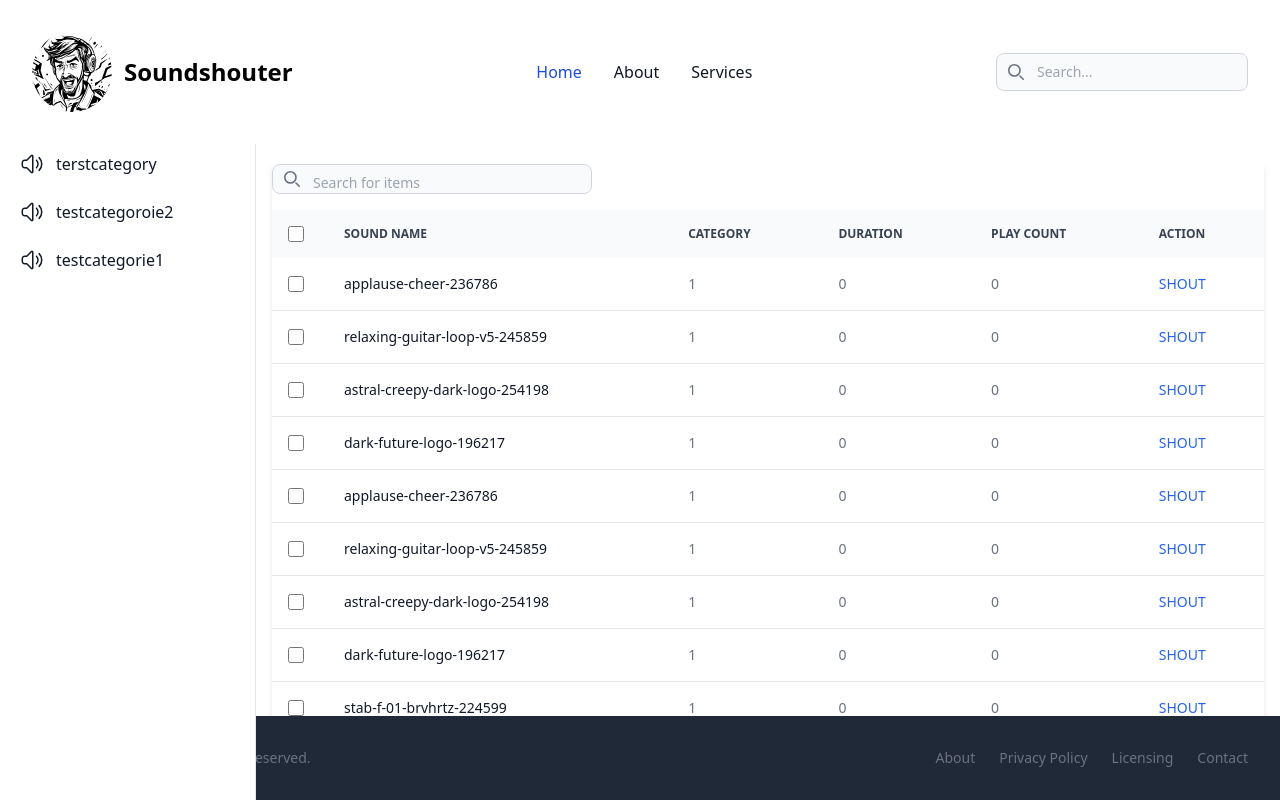
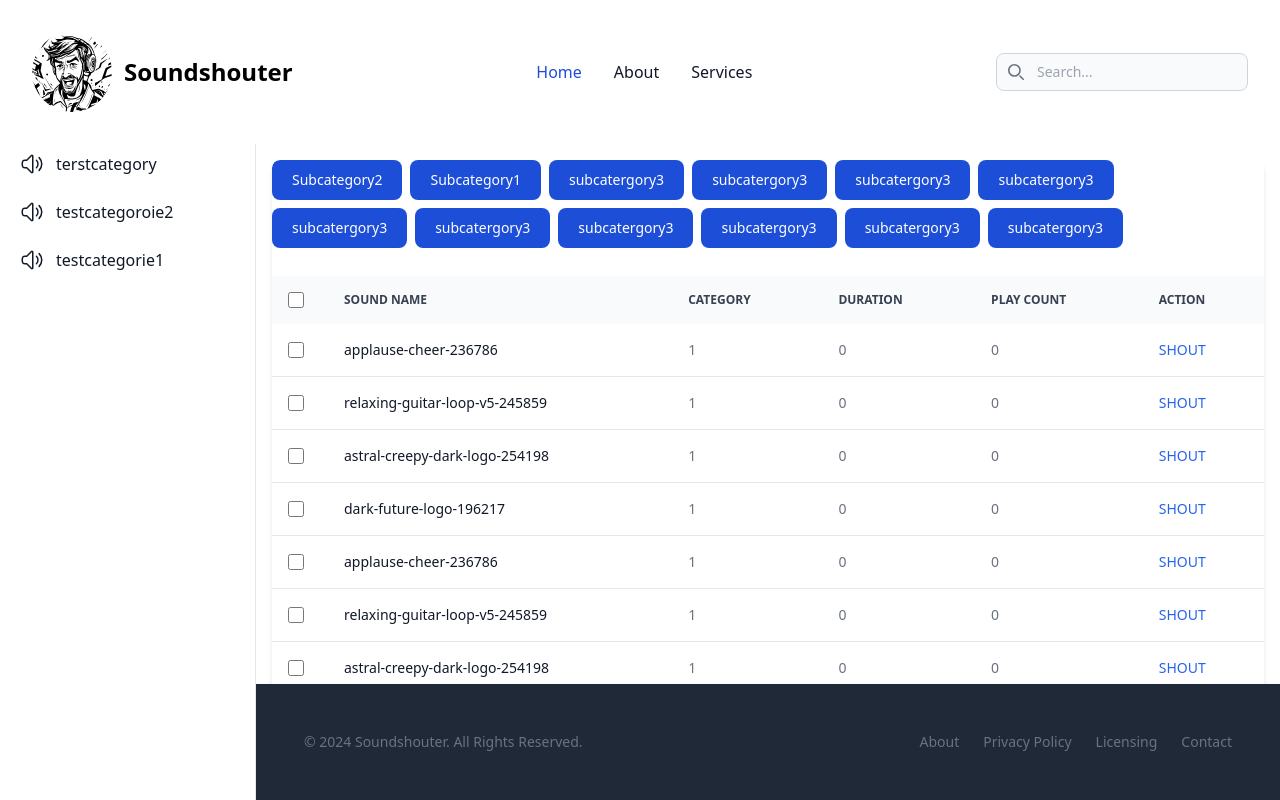
Before and after one commit to dr-R3dn3ck/soundshouter, a Vue app in the folder soundshouter-vite-webapp/: page / in a window 1280 px wide. Shown: the top 800 px of the page. Built offline with nearby package versions, Linux system fonts and the light colour scheme.

Commit message:
added rudimentary subcategory

```diff
--- a/soundshouter-vite-webapp/src/App.vue
+++ b/soundshouter-vite-webapp/src/App.vue
@@ -6,7 +6,7 @@
     <NavBar />
   </header>
 
-  <body class="min-h-screen max-h-screen dark:bg-gray-800">
+  <body class="dark:bg-gray-800">
     <SideBar>
         <template #element>
             <SideBarElement v-for="category in categories"
@@ -15,6 +15,12 @@
         </template>
         <template #main>
             <SoundTable>
+                <template #subcat>
+                    <SubCatElement v-for="sub in subcategories"
+                    :subcat="sub.name">
+
+                    </SubCatElement>
+                </template>
                 <SoundElement v-for="sound in sounds"
                 :id="sound.id"
                 :name="sound.name"
@@ -27,12 +33,14 @@
                 </SoundElement>
             </SoundTable>
         </template>
+
     </SideBar>
   </body>
 
-  <footer class="bg-gray-800 shadow dark:bg-gray-800 sticky bottom-0 z-20">
+    <footer class="p-4 sm:ml-64 bg-gray-800 shadow dark:bg-gray-800 sticky bottom-0 z-20">
         <Footer />
     </footer>
+
 
 </template>
 
@@ -44,6 +52,7 @@ import Footer from "./components/Footer.vue"
 import SoundElement from "./components/SoundElement.vue"
 import SideBar from "./components/SideBar.vue"
 import SideBarElement from "./components/SideBarElement.vue"
+import SubCatElement from "./components/SubCatElement.vue"
 
 import { reactive } from 'vue'
 import { onMounted } from 'vue'
@@ -182,6 +191,51 @@ const subcategories = reactive([
         "id": 3,
         "name": "subcatergory3",
         "category_id": 3
+    },
+    {
+        "id": 4,
+        "name": "subcatergory3",
+        "category_id": 3
+    },
+    {
+        "id": 5,
+        "name": "subcatergory3",
+        "category_id": 3
+    },
+    {
+        "id": 6,
+        "name": "subcatergory3",
+        "category_id": 3
+    },
+    {
+        "id": 7,
+        "name": "subcatergory3",
+        "category_id": 3
+    },
+    {
+        "id": 8,
+        "name": "subcatergory3",
+        "category_id": 3
+    },
+    {
+        "id": 9,
+        "name": "subcatergory3",
+        "category_id": 3
+    },
+    {
+        "id": 10,
+        "name": "subcatergory3",
+        "category_id": 3
+    },
+    {
+        "id": 11,
+        "name": "subcatergory3",
+        "category_id": 3
+    },
+    {
+        "id": 12,
+        "name": "subcatergory3",
+        "category_id": 3
     }
 ])
 </script>
--- a/soundshouter-vite-webapp/src/components/SideBar.vue
+++ b/soundshouter-vite-webapp/src/components/SideBar.vue
@@ -22,6 +22,7 @@ onMounted(() => {
 
     <div class="p-4 sm:ml-64">
         <slot name="main"></slot>
+
     </div>
 
 </template>
--- a/soundshouter-vite-webapp/src/components/SoundTable.vue
+++ b/soundshouter-vite-webapp/src/components/SoundTable.vue
@@ -11,20 +11,9 @@ onMounted(() => {
 
 <template>
     <div class="relative overflow-x-auto shadow-md sm:rounded-lg">
-        <div class="pb-4 bg-white dark:bg-gray-900">
-            <label for="table-search" class="sr-only">Search</label>
-            <div class="relative mt-1">
-                <div class="absolute inset-y-0 rtl:inset-r-0 start-0 flex items-center ps-3 pointer-events-none">
-                    <svg class="w-4 h-4 text-gray-500 dark:text-gray-400" aria-hidden="true"
-                        xmlns="http://www.w3.org/2000/svg" fill="none" viewBox="0 0 20 20">
-                        <path stroke="currentColor" stroke-linecap="round" stroke-linejoin="round" stroke-width="2"
-                            d="m19 19-4-4m0-7A7 7 0 1 1 1 8a7 7 0 0 1 14 0Z" />
-                    </svg>
-                </div>
-                <input type="text" id="table-search"
-                    class="block pt-2 ps-10 text-sm text-gray-900 border border-gray-300 rounded-lg w-80 bg-gray-50 focus:ring-blue-500 focus:border-blue-500 dark:bg-gray-700 dark:border-gray-600 dark:placeholder-gray-400 dark:text-white dark:focus:ring-blue-500 dark:focus:border-blue-500"
-                    placeholder="Search for items">
-            </div>
+        <div class="pb-5 bg-white dark:bg-gray-900 h-auto sticky top-0">
+
+            <slot name="subcat"></slot>
         </div>
         <table class="w-full text-sm text-left rtl:text-right text-gray-500 dark:text-gray-400">
             <thead class="text-xs text-gray-700 uppercase bg-gray-50 dark:bg-gray-700 dark:text-gray-400">
@@ -53,7 +42,7 @@ onMounted(() => {
                     </th>
                 </tr>
             </thead>
-            <tbody>
+            <tbody class="overflow-y-auto">
                 <slot></slot>
             </tbody>
         </table>
--- /dev/null
+++ b/soundshouter-vite-webapp/src/components/SubCatElement.vue
@@ -0,0 +1,17 @@
+<script setup>
+import { onMounted } from 'vue'
+import { initFlowbite } from 'flowbite'
+
+// initialize components based on data attribute selectors
+onMounted(() => {
+    initFlowbite();
+})
+
+defineProps({
+  subcat: String,
+})
+</script>
+
+<template>
+    <button type="button" class="text-white bg-blue-700 hover:bg-blue-800 focus:ring-4 focus:ring-blue-300 font-medium rounded-lg text-sm px-5 py-2.5 me-2 mb-2 dark:bg-blue-600 dark:hover:bg-blue-700 focus:outline-none dark:focus:ring-blue-800">{{ subcat }}</button>
+</template>
```
Lines whose indentation alone changed are shown as unchanged.
